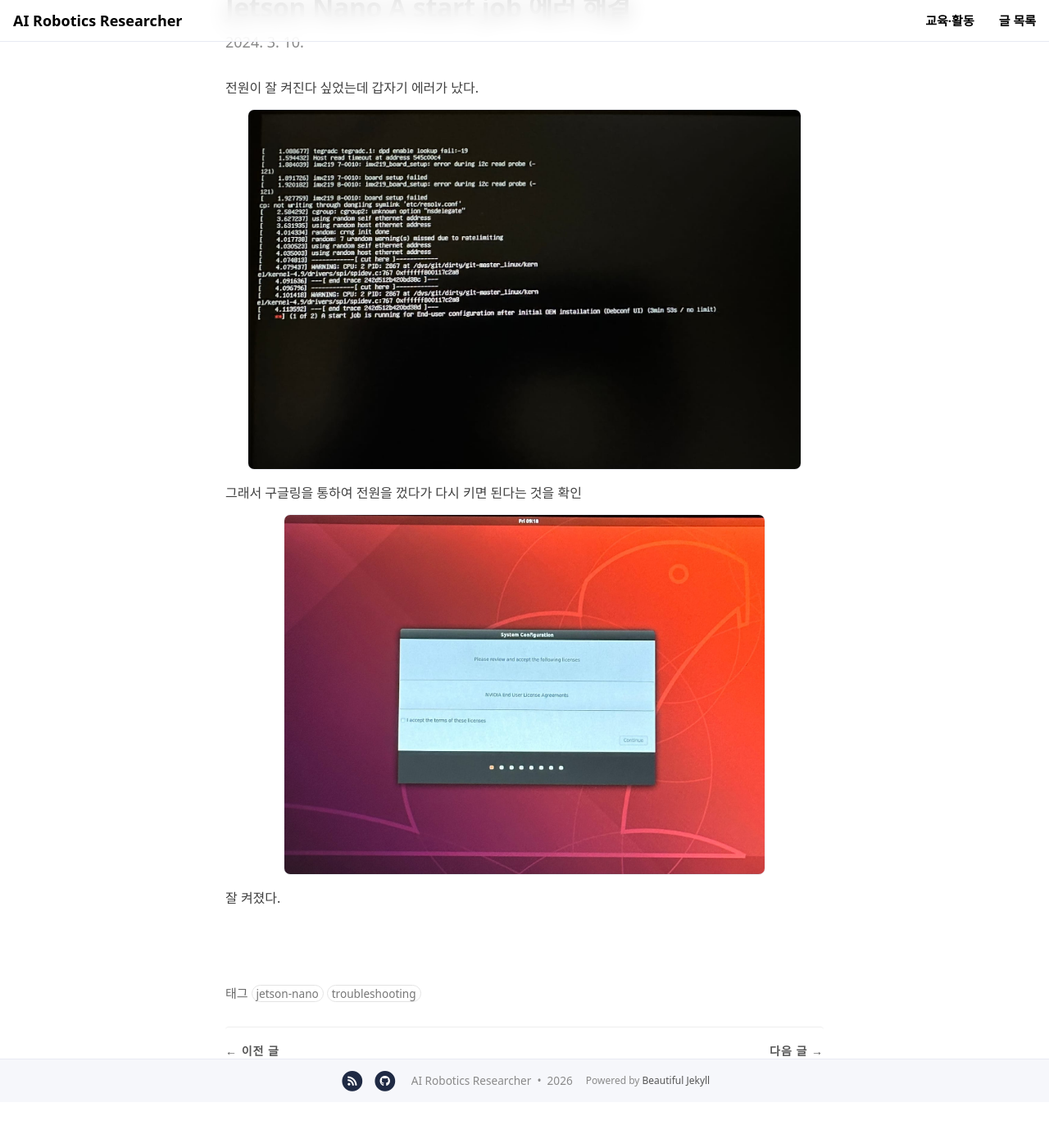
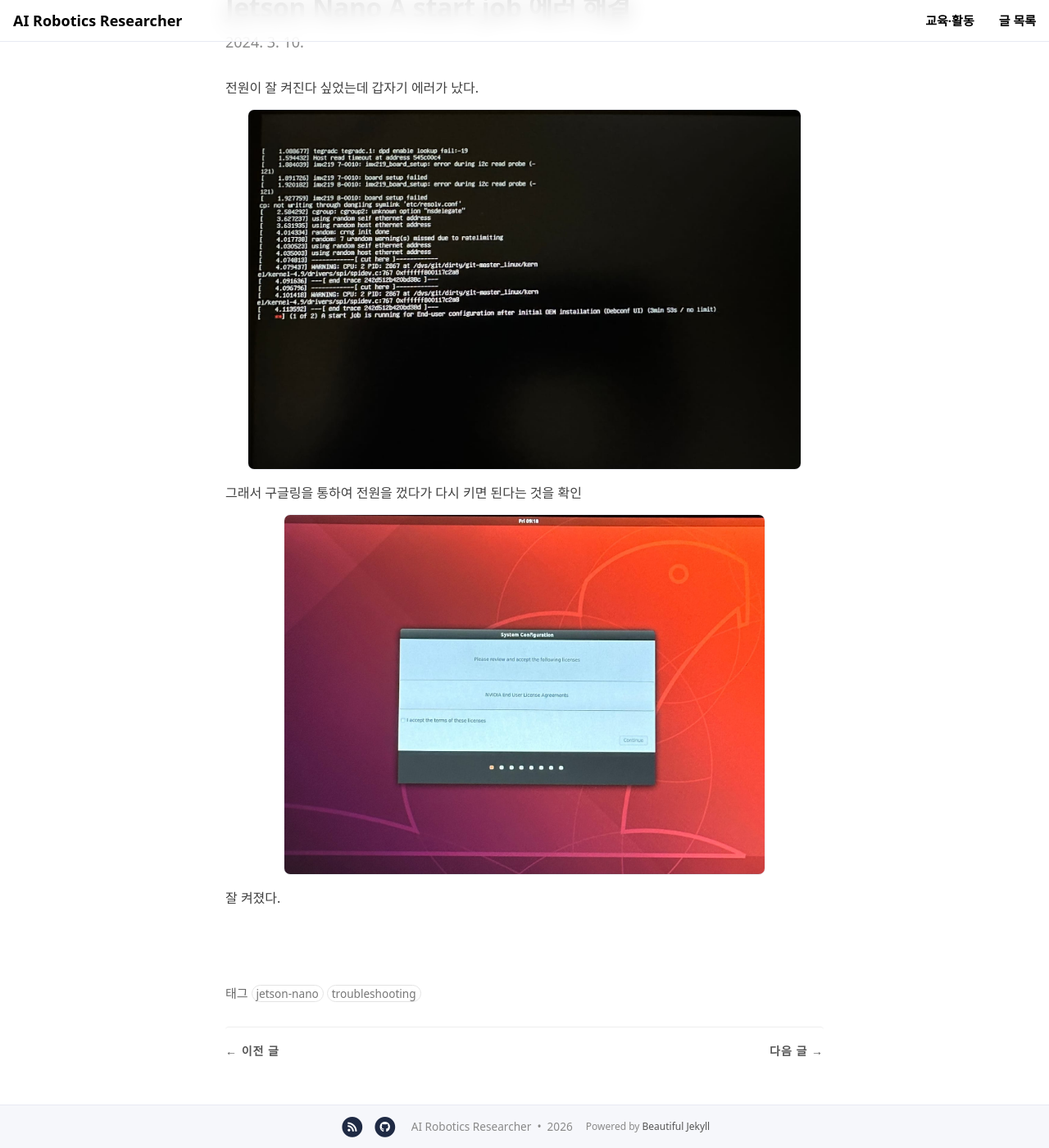
Before and after one commit to chanyee725/chanyee725, a Jekyll site: the page built from _posts/2024-03-10-jetson-nano-start-job-error.md, in a window 1280 px wide and 1400 px high, scrolled down 92 px. Shown: the whole window at 82% size. Built offline with Jekyll 4.4.1, drawn with Linux system fonts in a browser that asks for light colours; nearby versions of some CDN libraries; some web fonts are replaced; before the commit the page ends 1436 px from its top, so only the background shows below that.

Commit message:
style(post): add space below prev/next links
Co-Authored-By: Claude Opus 5.5 (1M context) <noreply@anthropic.com>

```diff
--- a/assets/css/custom.css
+++ b/assets/css/custom.css
@@ -264,6 +264,7 @@ h4 {
 ul.pagination.blog-pager {
   border-top: 1px solid #eee;
   padding-top: 1.25rem;
+  margin-bottom: 3.5rem; /* 본문(article) 밖에 있어서 따로 아래 여백을 준다 */
 }
 .pagination .page-link {
   border: 0 !important;
```
